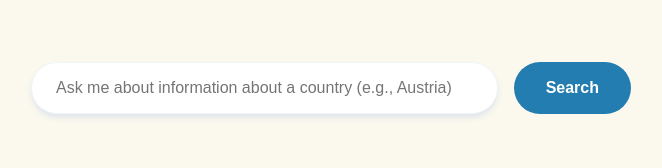
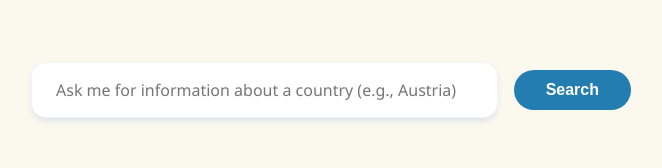
Before and after one commit to mschustereder/pecc-interface, an Angular app: page / in a window 1280 px wide. Shown: the part 448-616 px from the top of the page, without its empty margins (309-971 px from the left). Built offline with nearby package versions, Linux system fonts and the light colour scheme.

Commit message:
Improve styling

```diff
--- a/src/app/app.html
+++ b/src/app/app.html
@@ -8,14 +8,14 @@
   </header>
 
   <div class="search-section">
-    <input
-      type="text"
+    <textarea
       [(ngModel)]="countryInput"
-      (keyup.enter)="sendRequest()"
-      placeholder="Ask me about information about a country (e.g., Austria)"
+      (keydown.enter)="$event.preventDefault(); sendRequest()"
+      placeholder="Ask me for information about a country (e.g., Austria)"
       class="search-input"
       [disabled]="isLoading()"
-    />
+      [rows]="textareaRows()"
+    ></textarea>
     <button (click)="sendRequest()" class="search-button" [disabled]="isLoading()">
       @if (isLoading()) {
         Thinking...
--- a/src/app/app.scss
+++ b/src/app/app.scss
@@ -87,6 +87,7 @@ footer {
 
 .search-section {
   display: flex;
+  align-items: center;
   gap: 1rem;
   margin-bottom: 3rem;
   max-width: 600px;
@@ -102,11 +103,16 @@ footer {
     flex: 1;
     padding: 1rem 1.5rem;
     font-size: 1rem;
+    display: flex;
+    align-items: center;
+    font-family: inherit;
     border: 1px solid $border-line;
-    border-radius: 50px;
+    border-radius: 15px;
     outline: none;
     transition: all 0.2s ease;
     box-shadow: 0 4px 6px -1px $box-shadow;
+    resize: none;
+    overflow: hidden;
 
     &:focus {
       border-color: $border-line;
@@ -115,6 +121,15 @@ footer {
     &:disabled {
       background-color: $border-line;
       cursor: not-allowed;
+    }
+
+    @media (max-width: 768px) {
+      width: 90%;
+    }
+
+    @media (max-width: 480px) {
+      border-radius: 20px;
+      width: 95%;
     }
   }
 
@@ -126,6 +141,7 @@ footer {
     background-color: $primary-color;
     border: none;
     border-radius: 50px;
+    height: 2.5rem;
     cursor: pointer;
     transition: background-color 0.2s ease;
 
--- a/src/app/app.ts
+++ b/src/app/app.ts
@@ -1,4 +1,4 @@
-import { Component, signal, inject } from '@angular/core';
+import { Component, signal, inject, HostListener, OnInit } from '@angular/core';
 import { HttpClient } from '@angular/common/http';
 import { FormsModule } from '@angular/forms';
 
@@ -32,7 +32,7 @@ export interface PeccData {
   templateUrl: './app.html',
   styleUrl: './app.scss',
 })
-export class App {
+export class App implements OnInit {
   private http = inject(HttpClient);
 
   protected readonly countryInput = signal('');
@@ -41,7 +41,28 @@ export class App {
   protected readonly peccData = signal<PeccData | null>(null);
   protected readonly errorMessage = signal('');
 
+  protected readonly textareaRows = signal(1);
+
   private apiUrl = 'https://mschustereder-pecc.hf.space/chat';
+
+  ngOnInit() {
+    this.checkWindowSize();
+  }
+
+  @HostListener('window:resize')
+  onResize() {
+    this.checkWindowSize();
+  }
+
+  private checkWindowSize() {
+    if (window.innerWidth <= 480) {
+      this.textareaRows.set(3);
+    } else if (window.innerWidth <= 768) {
+      this.textareaRows.set(2);
+    } else {
+      this.textareaRows.set(1);
+    }
+  }
 
   sendRequest() {
     if (!this.countryInput().trim()) return;
```
